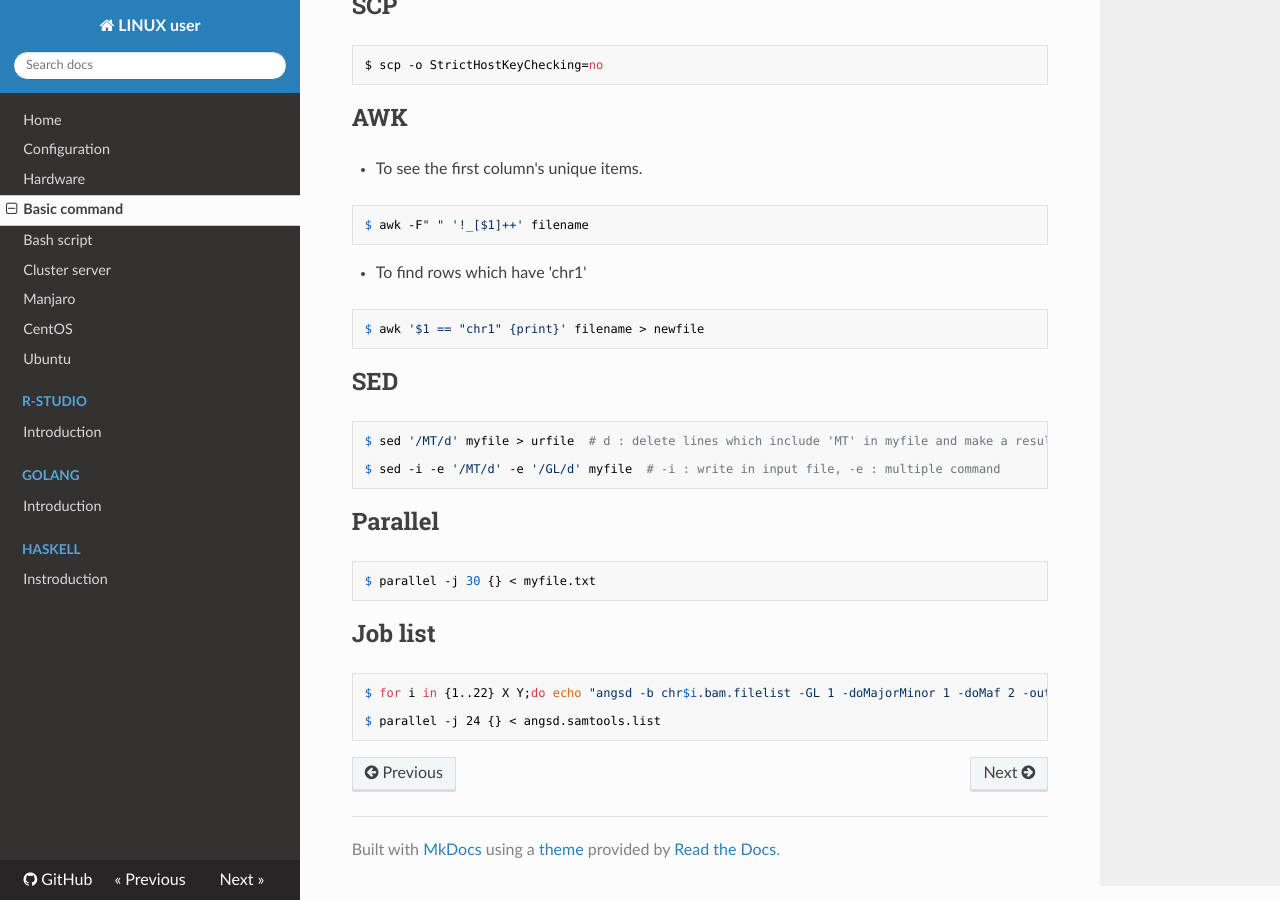
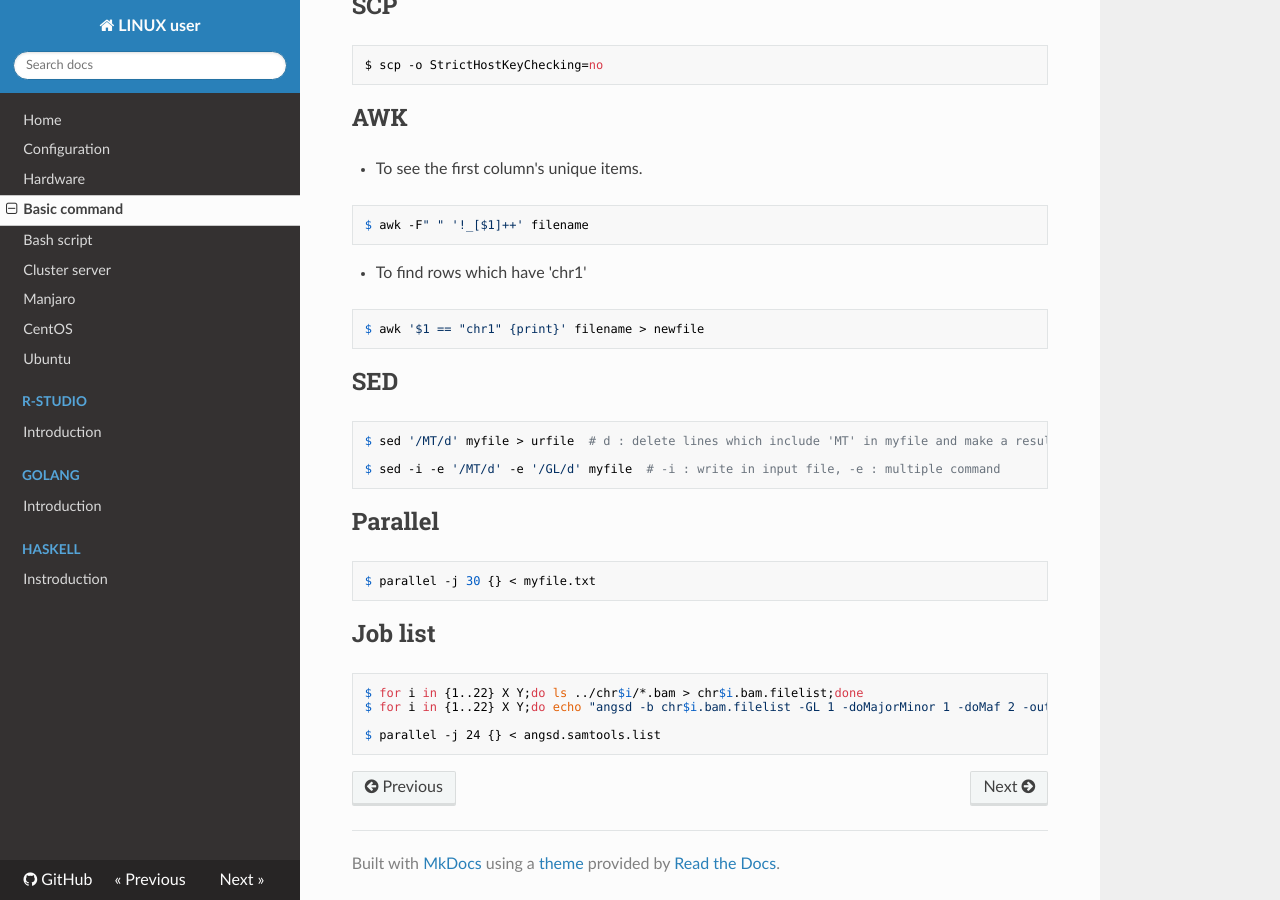
Before and after one commit to WonyoungCho/LINUX, an MkDocs documentation site: the page built from docs/basic_comm.md, in a window 1280 px wide and 900 px high, scrolled down 2059 px. Built offline with MkDocs 1.6.1, drawn with Linux system fonts in a browser that asks for light colours; nearby versions of some CDN libraries; old or Windows-style settings are respelled for this version of MkDocs.

Commit message:
Update basic_comm.md

````diff
--- a/docs/basic_comm.md
+++ b/docs/basic_comm.md
@@ -120,6 +120,7 @@ $ parallel -j 30 {} < myfile.txt
 
 ## Job list
 ```
+$ for i in {1..22} X Y;do ls ../chr$i/*.bam > chr$i.bam.filelist;done
 $ for i in {1..22} X Y;do echo "angsd -b chr$i.bam.filelist -GL 1 -doMajorMinor 1 -doMaf 2 -out ./angsd_result/chr$i.out_samtools";done > angsd.samtools.list
 
 $ parallel -j 24 {} < angsd.samtools.list
````
